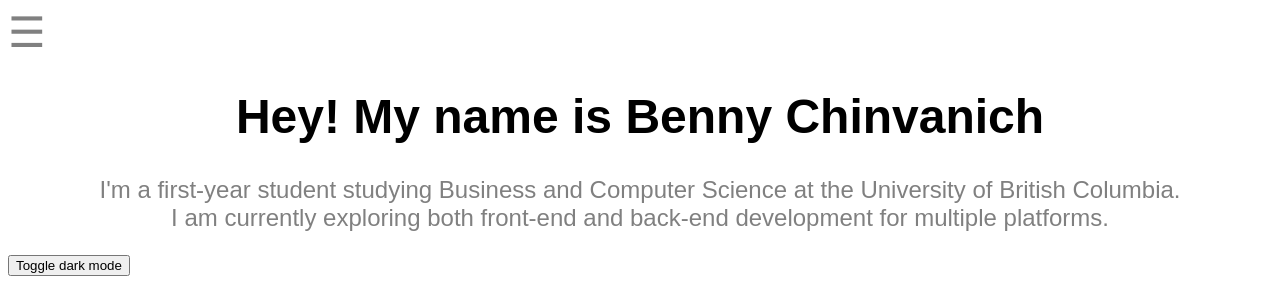
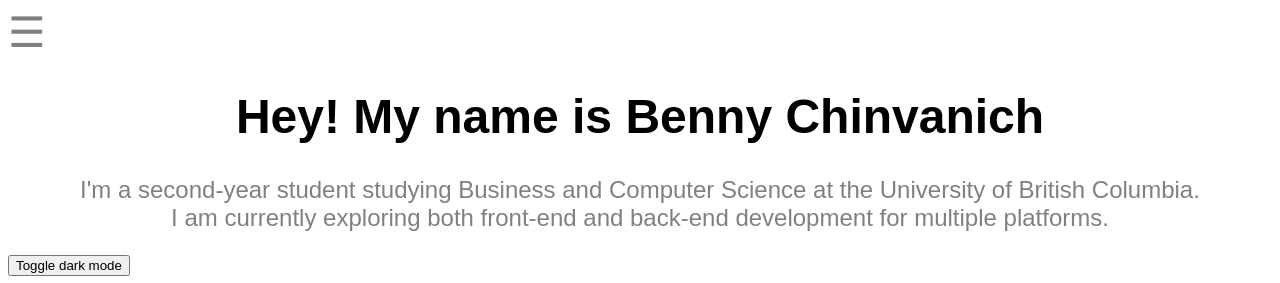
Before and after one commit to bennypc/bennypc.com-old, a plain HTML site: page index.html in a window 1280 px wide. Shown: the top 283 px of the page. Drawn offline with Linux system fonts and the light colour scheme; a web font is replaced by a local one.

Commit message:
updated info

```diff
--- a/css/main.css
+++ b/css/main.css
@@ -193,7 +193,6 @@ div {
 
 div:hover {
     color:grey;
-
   }
 
 
--- a/index.html
+++ b/index.html
@@ -14,7 +14,7 @@
         <span style="font-size:42px;cursor:pointer" onclick="openNav()">&#9776;</span>
 
         <h1 class="title"> Hey! My name is Benny Chinvanich</h1>
-        <h2 class=" introduction">I'm a first-year student studying Business and Computer Science at the University of British Columbia. <br>
+        <h2 class=" introduction">I'm a second-year student studying Business and Computer Science at the University of British Columbia. <br>
             I am currently exploring both front-end and back-end development for multiple platforms.</h2>
 
             <button onclick="darkModeToggle()">Toggle dark mode</button>
```
